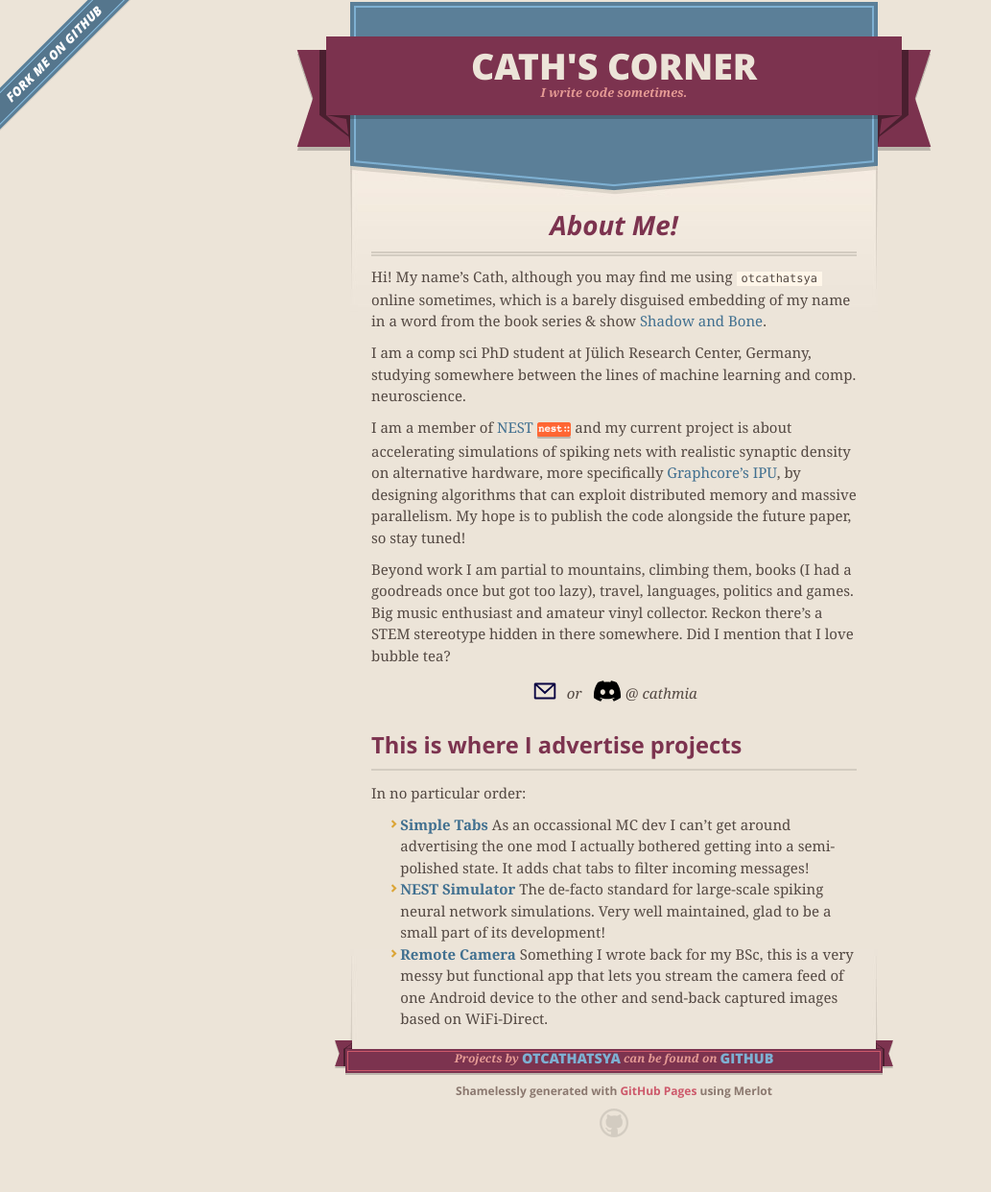
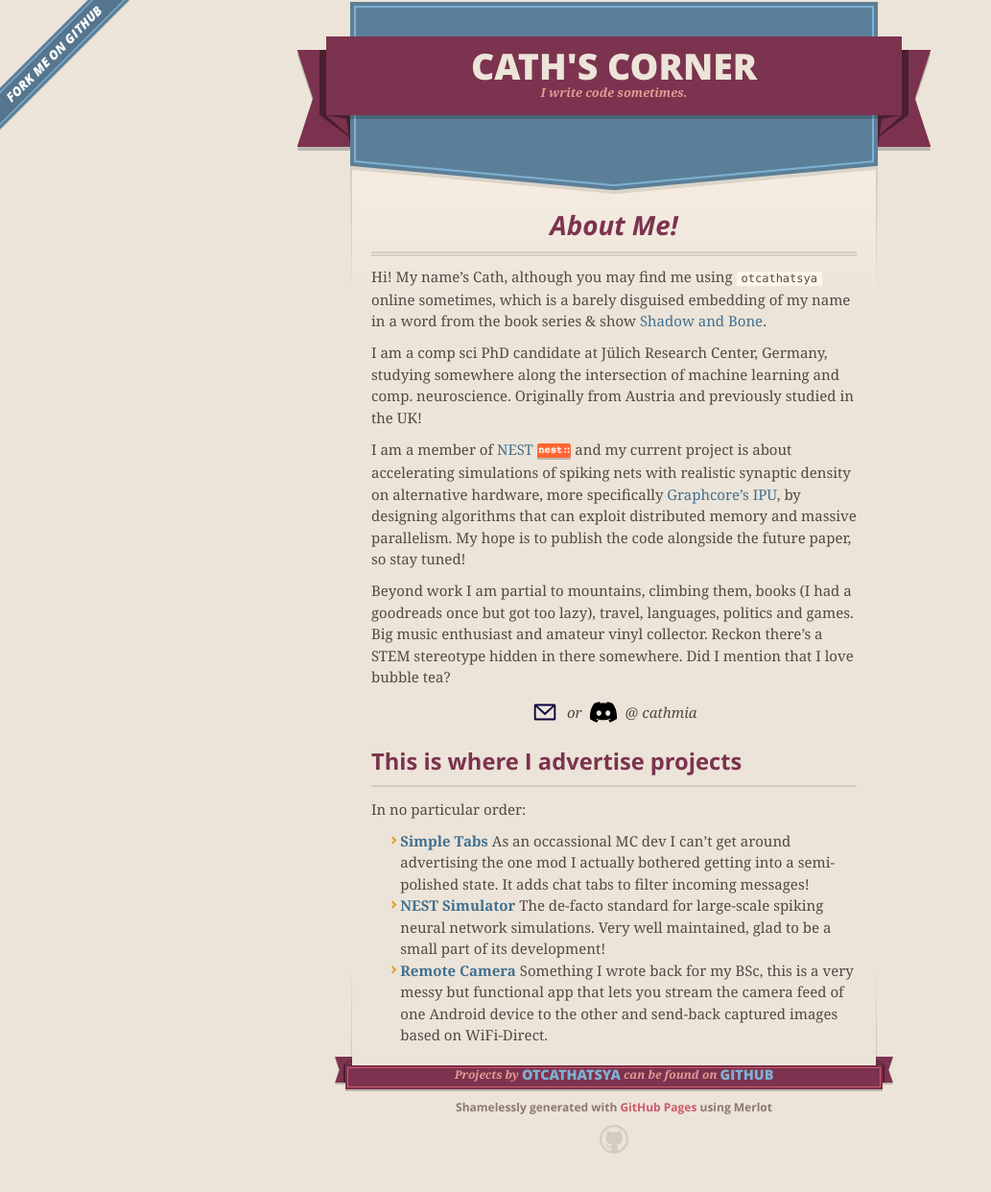
Before and after one commit to otcathatsya/otcathatsya.github.io, a Jekyll site: the page built from index.md, in a window 1280 px wide. Shown: the whole page at 96% size, without its empty margins (0-1033 px from the left). Built offline with Jekyll 4.4.1, drawn with Linux system fonts in a browser that asks for light colours; our own code applies the rules of GitHub Pages for plain Markdown files.

Commit message:
Fix contact text alignment

```diff
--- a/index.md
+++ b/index.md
@@ -8,8 +8,8 @@ Hi! My name's Cath, although you may find me using `otcathatsya` online sometime
 barely disguised embedding of my name in a word from the book series &
 show [Shadow and Bone](https://thegrishaverse.fandom.com/wiki/Otkazat%27sya).
 
-I am a comp sci PhD student at Jülich Research Center, Germany, studying somewhere between the lines of machine learning
-and comp. neuroscience.
+I am a comp sci PhD candidate at Jülich Research Center, Germany, studying somewhere along the intersection of machine learning
+and comp. neuroscience. Originally from Austria and previously studied in the UK!
 
 I am a member of [NEST](https://github.com/nest/nest-simulator){:target="_
 blank"} <a href="https://github.com/nest/nest-simulator" target="_blank" style="display: inline-block; vertical-align: middle;">
@@ -23,18 +23,15 @@ Beyond work I am partial to mountains, climbing them, books (I had a goodreads o
 languages, politics and games. Big music enthusiast and amateur vinyl collector.
 Reckon there's a STEM stereotype hidden in there somewhere. Did I mention that I love bubble tea?
 
-<div style="display: flex; justify-content: center">
+<div style="display: flex; justify-content: center; align-items: center">
   <a href="mailto:kittenascension@gmail.com" target="_blank">
-    <img src="assets/images/logos/email.svg" alt="Email" width="30em" height="auto"
-style="border: none; box-shadow: none">
+    <img src="assets/images/logos/email.svg" alt="Email" width="30em" height="auto" style="border: none; box-shadow: none; vertical-align: middle;">
   </a>
-
-<span style="font-style: oblique">
-&ensp;or&ensp;
-<img src="assets/images/logos/discord.svg" border="none" class="discordIcon" alt="Discord" width="30em" height="auto"
-style="border: none; box-shadow: none; margin-bottom: -0.5em">
-@ cathmia
-</span>
+  <span style="font-style: italic; display: flex; align-items: center;">
+    &ensp;or&ensp;
+    <img src="assets/images/logos/discord.svg" class="discordIcon" alt="Discord" width="30em" height="auto" style="border: none; box-shadow: none; vertical-align: middle;">
+    &ensp;@ cathmia
+  </span>
 </div>
 ## This is where I advertise projects
 
```
